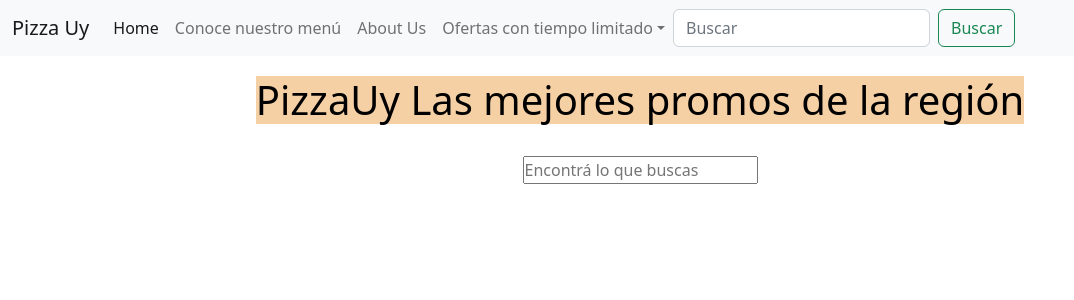
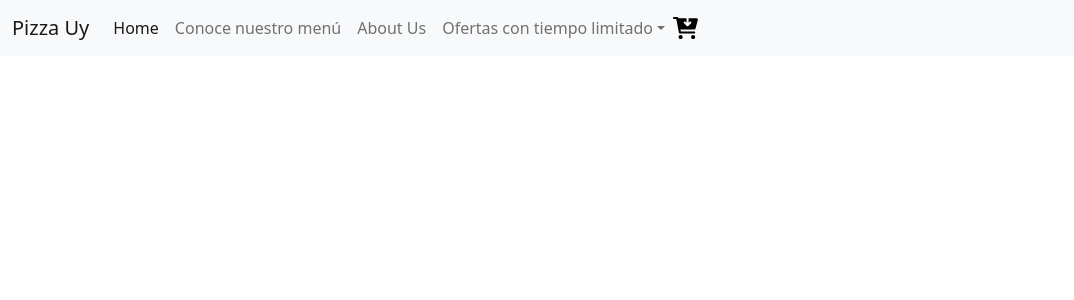
Before and after one commit to Marcoslarraza/Tienda-Marco-s, a React (Create React App) app: page / in a window 1280 px wide. Shown: the top 300 px of the page, without its empty margins (0-1074 px from the left). Built offline with nearby package versions, Linux system fonts and the light colour scheme.

Commit message:
desafio3

```diff
--- a/src/App.js
+++ b/src/App.js
@@ -1,25 +1,17 @@
 import './App.css'
 import Navbar from './components/Navbar';
-// You can specify which plugins you need
-import { } from 'bootstrap'; /* debí agregar eso ya que si no lo hacia, el menu desplegable no me funcionaba */
+import { } from 'bootstrap';
 import 'bootstrap/dist/css/bootstrap.min.css';
-
+import itemListContainer from './components/itemListContainer';
 
 function App() {
 
-  let baner= "Las mejores promos de la región";
   return (
     <>
-        <Navbar />
-    <div className="App">
+    <Navbar/>
+    <itemListContainer greeting={'Hello, World'}/>
+   </>
 
-
-
-      <h1 className='texto'>PizzaUy  {baner}</h1>
-      <br/>
-      <input placeholder='Encontrá lo que buscas'/>
-    </div>
-    </>
   );
 }
 
--- /dev/null
+++ b/src/components/CartWidget/index.jsx
@@ -0,0 +1,15 @@
+import React from 'react'
+
+const CartWidget = () => {
+  return (
+    <div style={{
+        width:'25px',
+        display:'flex',
+        justifyContent:'space-between'
+    }}>
+          <svg xmlns="http://www.w3.org/2000/svg" viewBox="0 0 576 512"><path d="M0 24C0 10.75 10.75 0 24 0H96C107.5 0 117.4 8.19 119.6 19.51L121.1 32H312V134.1L288.1 111C279.6 101.7 264.4 101.7 255 111C245.7 120.4 245.7 135.6 255 144.1L319 208.1C328.4 218.3 343.6 218.3 352.1 208.1L416.1 144.1C426.3 135.6 426.3 120.4 416.1 111C407.6 101.7 392.4 101.7 383 111L360 134.1V32H541.8C562.1 32 578.3 52.25 572.6 72.66L518.6 264.7C514.7 278.5 502.1 288 487.8 288H170.7L179.9 336H488C501.3 336 512 346.7 512 360C512 373.3 501.3 384 488 384H159.1C148.5 384 138.6 375.8 136.4 364.5L76.14 48H24C10.75 48 0 37.25 0 24V24zM224 464C224 490.5 202.5 512 176 512C149.5 512 128 490.5 128 464C128 437.5 149.5 416 176 416C202.5 416 224 437.5 224 464zM416 464C416 437.5 437.5 416 464 416C490.5 416 512 437.5 512 464C512 490.5 490.5 512 464 512C437.5 512 416 490.5 416 464z" /></svg>
+    </div>
+  )
+}
+
+export default CartWidget
--- a/src/components/Navbar/index.jsx
+++ b/src/components/Navbar/index.jsx
@@ -1,4 +1,5 @@
 import React from 'react'
+import CartWidget from '../CartWidget'
 
 const Navbar = () => {
   return (
@@ -29,14 +30,11 @@ const Navbar = () => {
                 <li><a className="dropdown-item" href="/">Napolitana</a></li>
               </ul>
             </li>
-
+            <CartWidget/>
           </ul>
-          <form className="d-flex">
-            <input className="form-control me-2" type="search" placeholder="Buscar" aria-label="Search"/>
-              <button className="btn btn-outline-success" type="submit">Buscar</button>
-          </form>
         </div>
       </div>
+
     </nav>
   )
 }
--- /dev/null
+++ b/src/containers/itemListContainer/index.jsx
@@ -0,0 +1,12 @@
+import React from 'react';
+import './styles.scss';
+
+const itemListContainer = ({ greeting }) => {
+  return (
+    <div>
+      <h1>{greeting}</h1>
+    </div>
+  )
+}
+
+export default itemListContainer;
```
Also changed, not shown: src/components/CartWidget/styles.css (added), src/containers/itemListContainer/styles.css (added).
